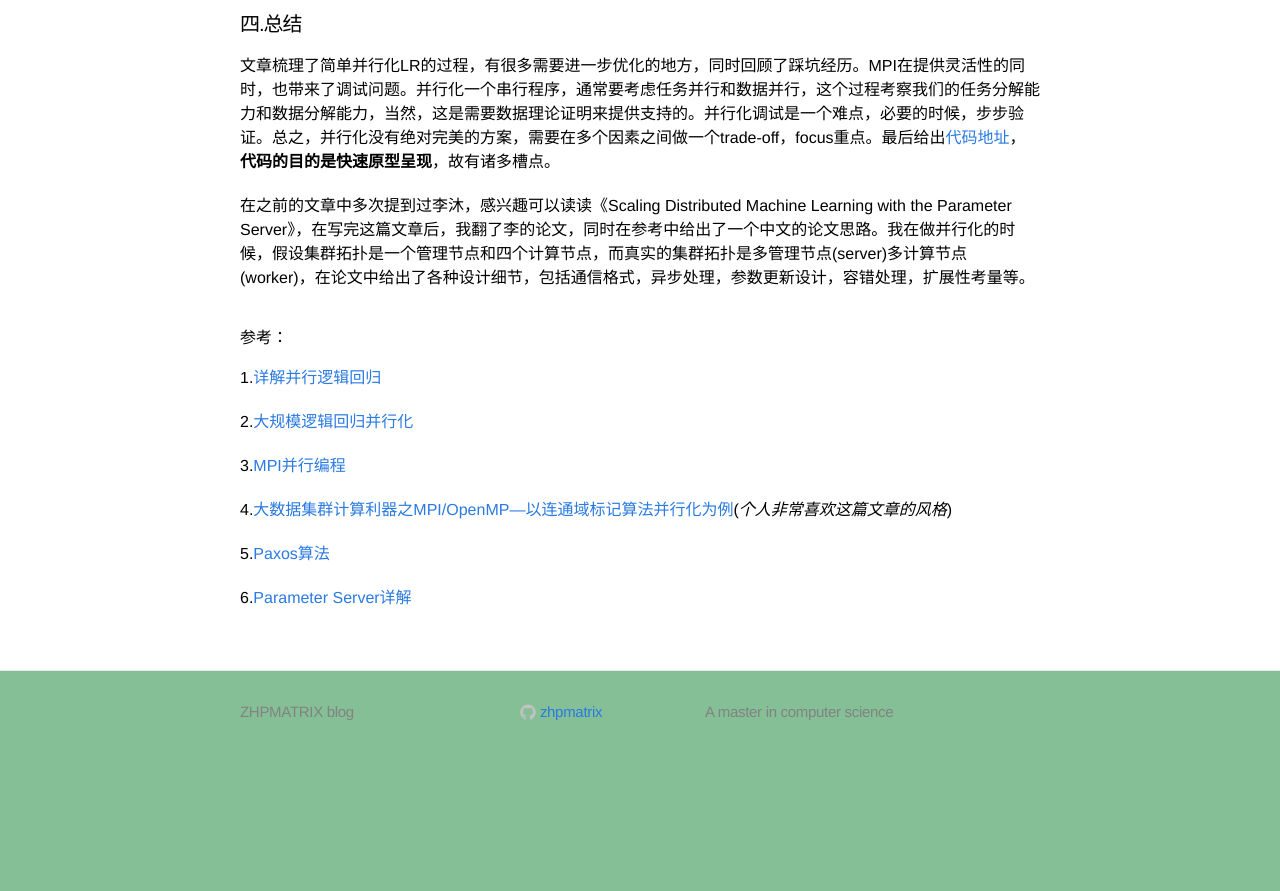
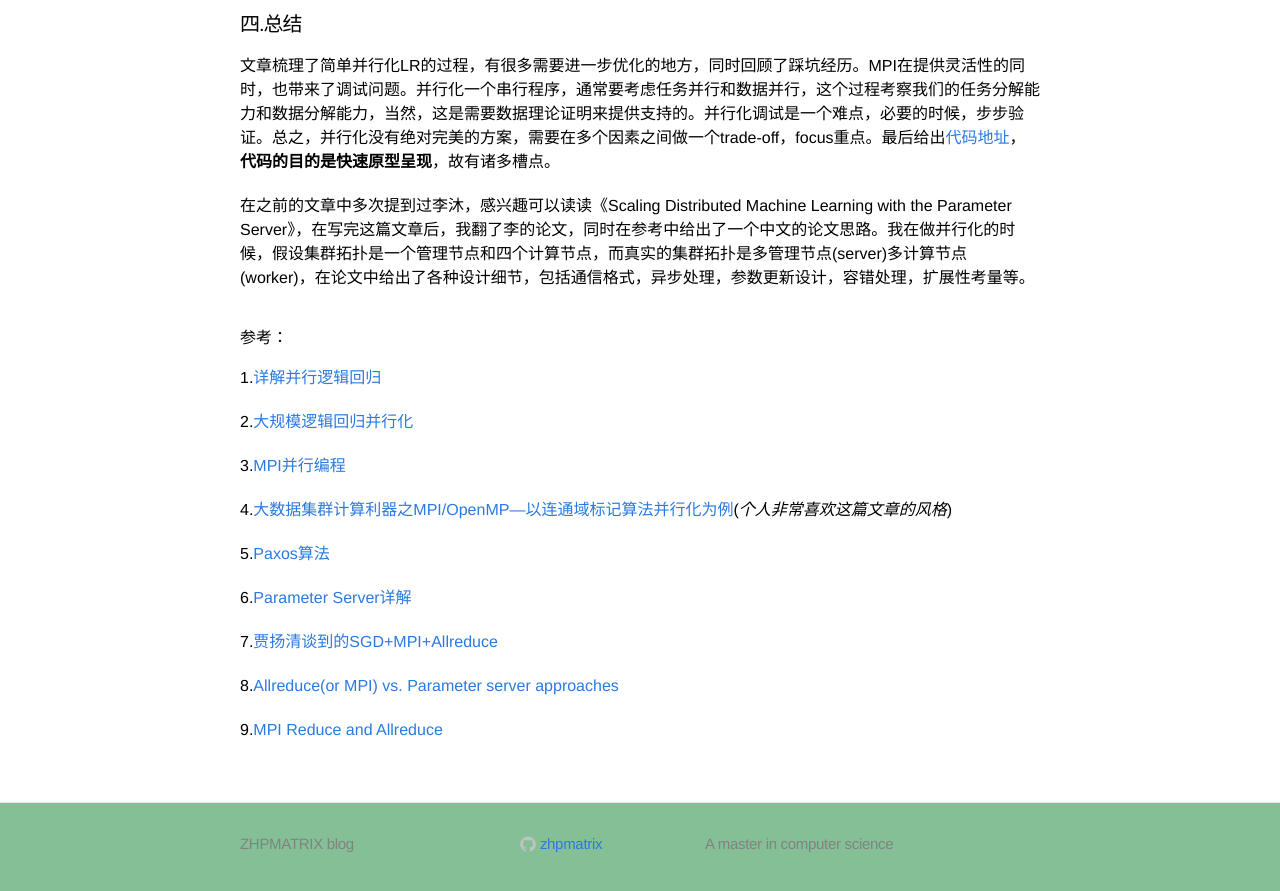
Before and after one commit to zhpmatrix/zhpmatrix.github.io, a Jekyll site: the page built from _posts/2017-03-14-logistic-method-classification-mpi-parallelism.md, in a window 1280 px wide and 900 px high, scrolled down 2250 px. Shown: the top 891 px of the window. Built offline with Jekyll 4.4.1, drawn with Linux system fonts in a browser that asks for light colours; comment, search, counter and statistics services are not loaded; before the commit the page ends 3018 px from its top, so only the background shows below that.

Commit message:
add ref about SGD+MPI+Allreduce

```diff
--- a/_posts/2017-03-14-logistic-method-classification-mpi-parallelism.md
+++ b/_posts/2017-03-14-logistic-method-classification-mpi-parallelism.md
@@ -73,3 +73,9 @@ date: 2017-03-14 20:23:00
 5.[Paxos算法](https://zh.wikipedia.org/wiki/Paxos%E7%AE%97%E6%B3%95)
 
 6.[Parameter Server详解](http://blog.csdn.net/mydear_11000/article/details/54948149)
+
+7.[贾扬清谈到的SGD+MPI+Allreduce](https://www.zhihu.com/question/56676679)
+
+8.[Allreduce(or MPI) vs. Parameter server approaches](http://hunch.net/?p=151364)
+
+9.[MPI Reduce and Allreduce](http://mpitutorial.com/tutorials/mpi-reduce-and-allreduce/)
```
